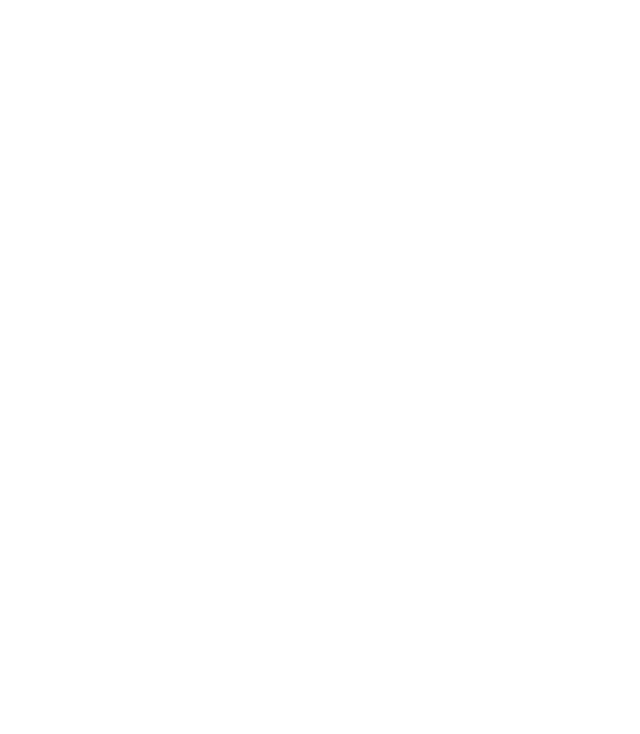
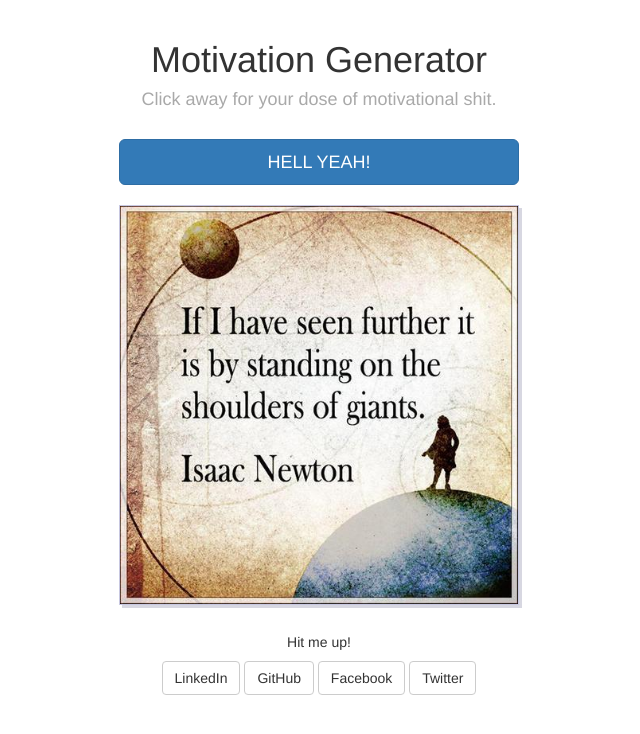
Before and after one commit to amanagarwal1993/Random-Quote-Generator, a plain HTML site: page index.html in a window 1280 px wide. Shown: the whole page, without its empty margins (321-961 px from the left). Drawn offline with Linux system fonts and the light colour scheme.

Commit message:
Images added, front-end modified

```diff
--- a/css/style.css
+++ b/css/style.css
@@ -0,0 +1,35 @@
+.container-fluid {
+    max-width: 600px;
+}
+
+.row div {
+    margin-top: 20px;
+}
+
+.top div {
+    margin-top: 0;
+}
+
+.top h4 {
+    color: darkgray;
+}
+
+ul {
+    padding: 0;
+}
+
+.big-button button {
+    max-width: 400px;
+    margin: 0 auto;
+}
+
+.quote img {
+    display: inline-block;
+    margin-left: auto;
+    margin-right: auto;
+    float: none;
+    height: 400px;
+    max-height: 400px;
+    border: 1px solid rgba(90, 90, 165, 0.33);
+    box-shadow: 3px 3px rgba(43, 43, 99, 0.19)
+}
--- a/index.html
+++ b/index.html
@@ -3,16 +3,43 @@
 
     <head>
         <meta http-equiv="content-type" content="text/html; charset=utf-8">
-        <title>Fave Bullshit Quote</title>
+        <title>Random Motivational Quotes</title>
         <link rel="stylesheet" href="css/style.css"/>
+        <link rel="stylesheet" href="css/bootstrap.min.css">
+        <script src="js/bootstrap.min.js"></script>
         <script src="js/jquery-1.11.3.min.js"></script>
     </head>
 
     <body>
-        <div class="container">
-            <div class="top"></div>
-            <div class="big-button"></div>
-            <div class="quote"></div>
-            <div class="bottom"></div>
+        <div class="container-fluid">
+            <div class="row">
+                <div class="col-md-12 top text-center">
+                    <h1>Motivation Generator</h1>
+                    <h4>Click away for your dose of motivational shit.</h4>
+                </div>
+            </div>
+            <div class="row">
+                <div class="col-md-12 big-button text-center">
+                    <button type="button" class="btn btn-primary btn-lg btn-block">HELL YEAH!</button>
+                </div>
+            </div>
+            <div class="row">
+                <div class="col-md-12 quote text-center">
+                    <a href="#">
+                        <img class="img-responsive" src="images/newton.jpg" alt="WTF?!"/>
+                    </a>
+                </div>
+            </div>
+            <div class="row">
+                <div class="col-md-12 text-center foot">
+                    <h5>Hit me up!</h5>
+                    <ul>
+                        <button class="btn btn-default">LinkedIn</button>
+                        <button class="btn btn-default">GitHub</button>
+                        <button class="btn btn-default">Facebook</button>
+                        <button class="btn btn-default">Twitter</button>
+                    </ul>
+                </div>
+            </div>
         </div>
     </body>
```
Also changed, not shown: images/cardone.jpg (added), images/covey.png (added), images/duckworth.png (added), images/lincoln.jpg (added), images/newton.jpg (added), images/reka.png (added), images/turing.jpg (added).
